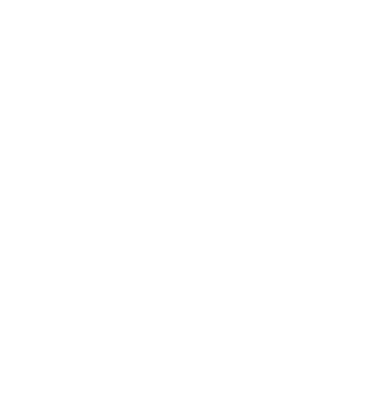
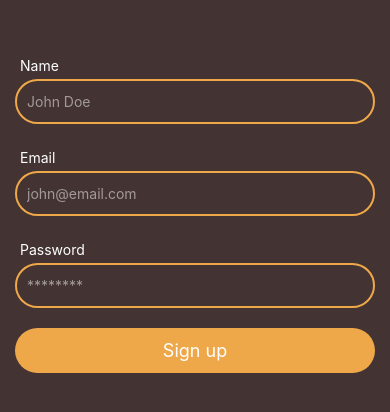
Before and after one commit to fevico/Podify-Player, a React Native app in the folder PodifyPlayer/: screen / in a window 390 px wide. Shown: the part 210-622 px from the top of the page. Built offline with nearby package versions, Linux system fonts and the light colour scheme.

Commit message:
sign up setup

```diff
--- a/PodifyPlayer/App.tsx
+++ b/PodifyPlayer/App.tsx
@@ -1,9 +1,7 @@
-import {SafeAreaView, Text} from 'react-native';
+import SignUp from "@views/auth/SignUp";
 
 const App = () => {
-  return (
-    <SafeAreaView></SafeAreaView>
-  );
+  return <SignUp />
 };
 
 
--- a/PodifyPlayer/package.json
+++ b/PodifyPlayer/package.json
@@ -10,8 +10,11 @@
     "test": "jest"
   },
   "dependencies": {
+    "formik": "^2.4.5",
     "react": "18.2.0",
-    "react-native": "0.72.7"
+    "react-native": "0.72.7",
+    "react-native-reanimated": "^3.5.4",
+    "yup": "^1.3.2"
   },
   "devDependencies": {
     "@babel/core": "^7.20.0",
--- a/PodifyPlayer/src/components/Home.tsx
+++ /dev/null
@@ -1 +0,0 @@
-import colors from "@utils/colors";
--- /dev/null
+++ b/PodifyPlayer/src/components/form/AuthInputField.tsx
@@ -0,0 +1,76 @@
+import AppInput from '@ui/AppInput';
+import colors from '@utils/colors';
+import {useFormikContext} from 'formik';
+import {FC} from 'react';
+import {
+  View,
+  StyleSheet,
+  Text,
+  TextInputProps,
+  StyleProp,
+  ViewStyle,
+} from 'react-native';
+
+interface Props {
+  name: string;
+  label?: string;
+  placeholder?: string;
+  keyboardType?: TextInputProps['keyboardType'];
+  autoCapitalize?: TextInputProps['autoCapitalize'];
+  secureTextEntry?: boolean;
+  containerStyle?: StyleProp<ViewStyle>;
+}
+
+const AuthInputField: FC<Props> = props => {
+  const {handleChange, values, errors, handleBlur, touched} = useFormikContext<{
+    [key: string]: string;
+  }>();
+
+  const {
+    label,
+    placeholder,
+    autoCapitalize,
+    keyboardType,
+    secureTextEntry,
+    containerStyle,
+    name,
+  } = props;
+
+  const errorMsg = touched[name] && errors[name] ? errors[name] : '';
+
+  return (
+    <View style={[styles.container, containerStyle]}>
+      <View style={styles.labelContainer}>
+        <Text style={styles.label}>{label}</Text>
+        <Text style={styles.errorMsg}>{errorMsg}</Text>
+      </View>
+      <AppInput
+        placeholder={placeholder}
+        keyboardType={keyboardType}
+        autoCapitalize={autoCapitalize}
+        secureTextEntry={secureTextEntry}
+        onChangeText={handleChange(name)}
+        value={values[name]}
+        onBlur={handleBlur(name)}
+      />
+    </View>
+  );
+};
+
+const styles = StyleSheet.create({
+  container: {},
+  labelContainer: {
+    flexDirection: 'row',
+    alignItems: 'center',
+    justifyContent: 'space-between',
+    padding: 5,
+  },
+  label: {
+    color: colors.CONSTRACT,
+  },
+  errorMsg: {
+    color: colors.ERROR,
+  },
+});
+
+export default AuthInputField;
--- /dev/null
+++ b/PodifyPlayer/src/components/form/Index.tsx
@@ -0,0 +1,22 @@
+import {Formik, FormikHelpers} from 'formik';
+import {ReactNode} from 'react';
+
+interface Props<T> {
+  initialValues: any;
+  validationSchema: any;
+  onSubmit(values: T, formikHelpers: FormikHelpers<T>): void;
+  children: ReactNode;
+}
+
+const Form = <T extends object>(props: Props<T>) => {
+  return (
+    <Formik
+      onSubmit={props.onSubmit}
+      initialValues={props.initialValues}
+      validationSchema={props.validationSchema}>
+      {props.children}
+    </Formik>
+  );
+};
+
+export default Form;
--- /dev/null
+++ b/PodifyPlayer/src/components/form/SubmitBtn.tsx
@@ -0,0 +1,19 @@
+import AppButton from '@ui/AppButton';
+import {useFormikContext} from 'formik';
+import {FC} from 'react';
+import {StyleSheet} from 'react-native';
+
+interface Props {
+  title: string;
+}
+
+const SubmitBtn: FC<Props> = props => {
+  const {handleSubmit} = useFormikContext();
+  return <AppButton onPress={handleSubmit} title={props.title} />;
+};
+
+const styles = StyleSheet.create({
+  container: {},
+});
+
+export default SubmitBtn;
--- /dev/null
+++ b/PodifyPlayer/src/ui/AppButton.tsx
@@ -0,0 +1,32 @@
+import colors from '@utils/colors';
+import { FC } from 'react';
+import { StyleSheet, Pressable, Text } from 'react-native';
+
+interface Props {
+    title: string;
+    onPress?(): void
+}
+
+const AppButton: FC<Props> = ({title, onPress}) =>{
+    return( <Pressable onPress={onPress} style={styles.container}>
+        <Text style={styles.title}>{title}</Text>
+    </Pressable>
+    )
+};
+
+const styles = StyleSheet.create({
+    container: {
+        width: '100%',
+        height: 45,
+        backgroundColor: colors.SECONDARY,
+        alignItems: 'center',
+        justifyContent: 'center',
+        borderRadius: 25
+    },
+    title: {
+        color: colors.CONSTRACT,
+        fontSize: 18
+    }
+  });
+
+export default AppButton;
--- /dev/null
+++ b/PodifyPlayer/src/ui/AppInput.tsx
@@ -0,0 +1,27 @@
+import colors from '@utils/colors';
+import { FC } from 'react';
+import { TextInputProps, StyleSheet, TextInput } from 'react-native';
+
+interface Props extends TextInputProps {
+
+}
+
+const AppInput: FC<Props> = (props) =>{
+    return <TextInput
+    {...props}
+    placeholderTextColor={colors.INACTIVE_CONSTRACT}
+    style={[styles.input, props.style]}
+  />};
+
+const styles = StyleSheet.create({
+    input: {
+        borderWidth: 2,
+        borderColor: colors.SECONDARY,
+        height: 45,
+        borderRadius: 25,
+        color: colors.CONSTRACT,
+        padding: 10,
+      },
+});
+
+export default AppInput;
--- /dev/null
+++ b/PodifyPlayer/src/views/auth/SignUp.tsx
@@ -0,0 +1,94 @@
+import AuthInputField from '@components/form/AuthInputField';
+import Form from '@components/form/Index';
+import colors from '@utils/colors';
+import {FC} from 'react';
+import {Button, SafeAreaView, StyleSheet, View} from 'react-native';
+import * as yup from 'yup';
+import SubmitBtn from '@components/form/SubmitBtn';
+
+const signupSchema = yup.object({
+  name: yup
+    .string()
+    .trim('Name is missing!')
+    .min(3, 'Invalid name!')
+    .required('Name is required!'),
+  email: yup
+    .string()
+    .trim('Email is missing!')
+    .email('Invalid email!')
+    .required('Email is required!'),
+  password: yup
+    .string()
+    .trim('Password is missing!')
+    .min(8, 'Password is too short!')
+    .matches(
+      /^(?=.*[a-zA-Z])(?=.*\d)(?=.*[!@#\$%\^&\*])[a-zA-Z\d!@#\$%\^&\*]+$/,
+      'Password is too simple!',
+    )
+    .required('Password is required!'),
+});
+
+interface Props {}
+
+const initialValues = {
+  name: '',
+  email: '',
+  password: '',
+};
+
+const SignUp: FC<Props> = props => {
+  return (
+    <SafeAreaView style={styles.container}>
+      <Form
+        onSubmit={values => {
+          console.log(values);
+        }}
+        initialValues={initialValues}
+        validationSchema={signupSchema}>
+        <View style={styles.formContainer}>
+          <AuthInputField
+            name="name"
+            placeholder="John Doe"
+            label="Name"
+            containerStyle={styles.marginBottom}
+          />
+          <AuthInputField
+            name="email"
+            placeholder="john@email.com"
+            label="Email"
+            keyboardType="email-address"
+            autoCapitalize="none"
+            containerStyle={styles.marginBottom}
+          />
+          <AuthInputField
+            name="password"
+            placeholder="********"
+            label="Password"
+            autoCapitalize="none"
+            secureTextEntry
+            containerStyle={styles.marginBottom}
+          />
+          <SubmitBtn title="Sign up" />
+        </View>
+      </Form>
+    </SafeAreaView>
+  );
+};
+
+const styles = StyleSheet.create({
+  container: {
+    flex: 1,
+    backgroundColor: colors.PRIMARY,
+    alignItems: 'center',
+    justifyContent: 'center',
+  },
+  formContainer: {
+    width: '100%',
+    paddingHorizontal: 15, // padding in the x direction (left and the right)
+  },
+  marginBottom: {
+    marginBottom: 20,
+  },
+});
+
+export default SignUp;
```
Also changed, not shown: 1 other file (tests, documents, lock files or other folders).
